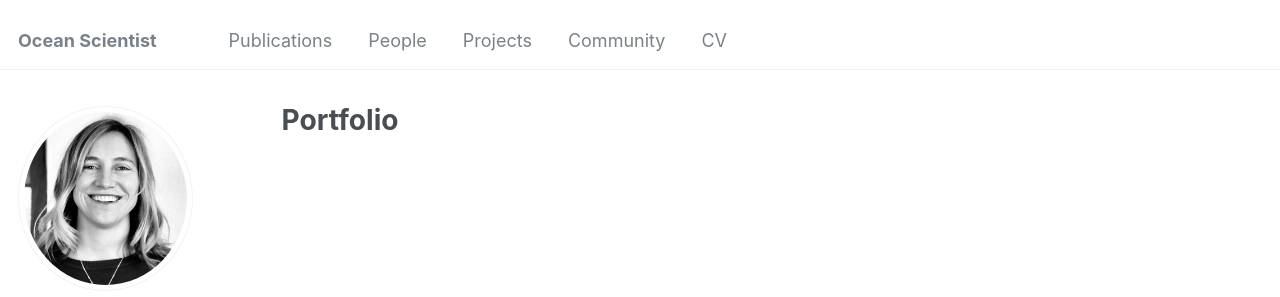
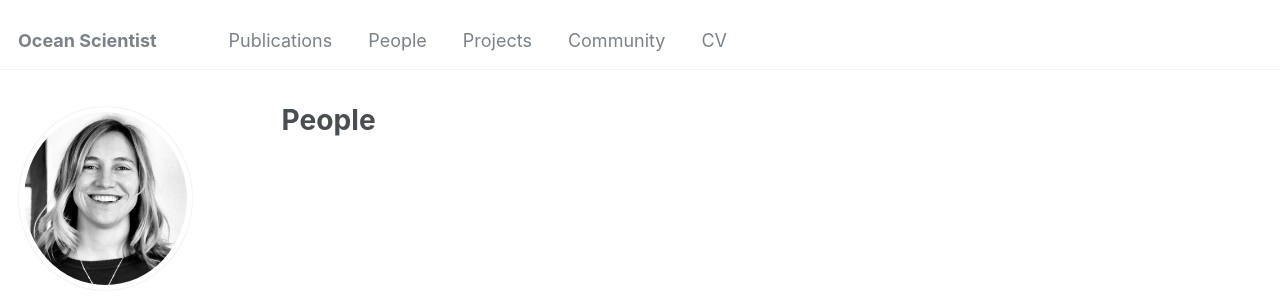
Before and after one commit to sarahnicholson/sarahnicholson.github.io, a Jekyll site: the page built from _pages/portfolio.html, in a window 1280 px wide. Shown: the top 297 px of the page. Built offline with Jekyll 4.4.1, drawn with Linux system fonts in a browser that asks for light colours; some web fonts are replaced.

Commit message:
Update portfolio.html

```diff
--- a/_pages/portfolio.html
+++ b/_pages/portfolio.html
@@ -1,13 +1,13 @@
 ---
 layout: archive
-title: "Portfolio"
-permalink: /portfolio/
+title: "People"
+permalink: /people/
 author_profile: true
 ---
 
 {% include base_path %}
 
 
-{% for post in site.portfolio %}
+{% for post in site.people %}
   {% include archive-single.html %}
 {% endfor %}
```
